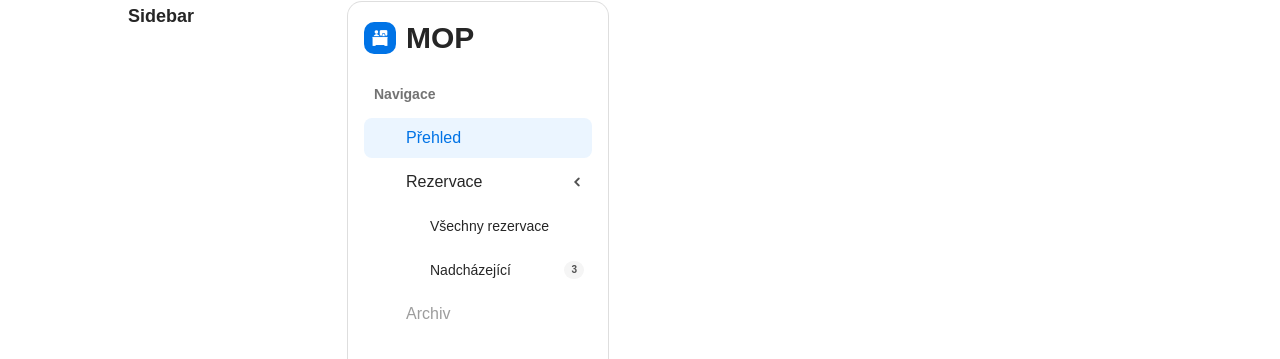
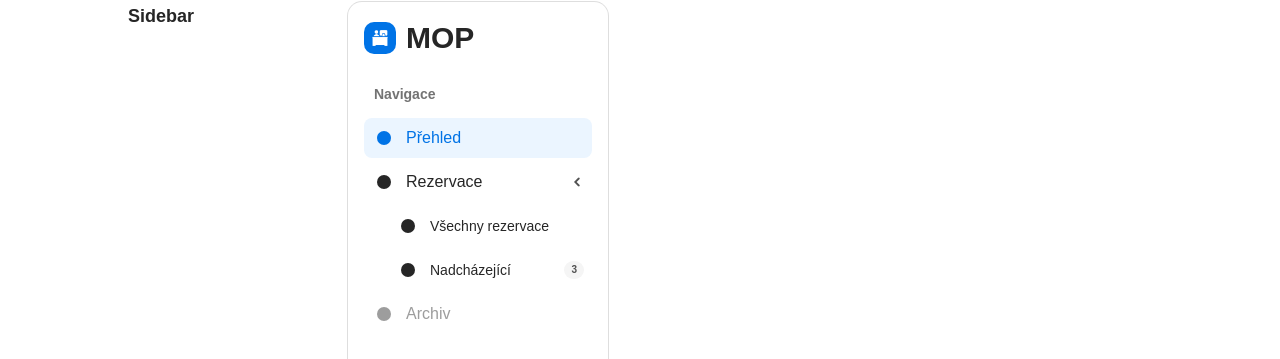
Before and after one commit to vojtechnerad/mop-redesign, a React (Vite) app: page / in a window 1280 px wide. Shown: the part 2405-2764 px from the top of the page. Built offline with nearby package versions, Linux system fonts and the light colour scheme.

Commit message:
feat: enhance Sidebar component with navigation icons

```diff
--- a/src/App.tsx
+++ b/src/App.tsx
@@ -284,6 +284,7 @@ function DropdownMenuPreview() {
 function SidebarPreview() {
   const [selected, setSelected] = useState('Přehled')
   const [expanded, setExpanded] = useState(true)
+  const navigationIcon = <span className="size-3.5 rounded-full bg-current" />
 
   return (
     <section
@@ -331,13 +332,13 @@ function SidebarPreview() {
         >
           <SidebarGroup>
             <SidebarGroupLabel>Navigace</SidebarGroupLabel>
-            <SidebarItem active={selected === 'Přehled'} onClick={() => setSelected('Přehled')}>Přehled</SidebarItem>
-            <SidebarItem expanded={expanded} onClick={() => setExpanded(current => !current)} aria-controls="sidebar-preview-reservations">Rezervace</SidebarItem>
+            <SidebarItem icon={navigationIcon} active={selected === 'Přehled'} onClick={() => setSelected('Přehled')}>Přehled</SidebarItem>
+            <SidebarItem icon={navigationIcon} expanded={expanded} onClick={() => setExpanded(current => !current)} aria-controls="sidebar-preview-reservations">Rezervace</SidebarItem>
             <div id="sidebar-preview-reservations" hidden={!expanded} className={expanded ? 'flex flex-col gap-1' : ''}>
-              <SidebarItem nested active={selected === 'Všechny rezervace'} onClick={() => setSelected('Všechny rezervace')}>Všechny rezervace</SidebarItem>
-              <SidebarItem nested active={selected === 'Nadcházející'} onClick={() => setSelected('Nadcházející')} badge="3">Nadcházející</SidebarItem>
+              <SidebarItem icon={navigationIcon} nested active={selected === 'Všechny rezervace'} onClick={() => setSelected('Všechny rezervace')}>Všechny rezervace</SidebarItem>
+              <SidebarItem icon={navigationIcon} nested active={selected === 'Nadcházející'} onClick={() => setSelected('Nadcházející')} badge="3">Nadcházející</SidebarItem>
             </div>
-            <SidebarItem disabled>Archiv</SidebarItem>
+            <SidebarItem icon={navigationIcon} disabled>Archiv</SidebarItem>
           </SidebarGroup>
         </Sidebar>
       </div>
```
